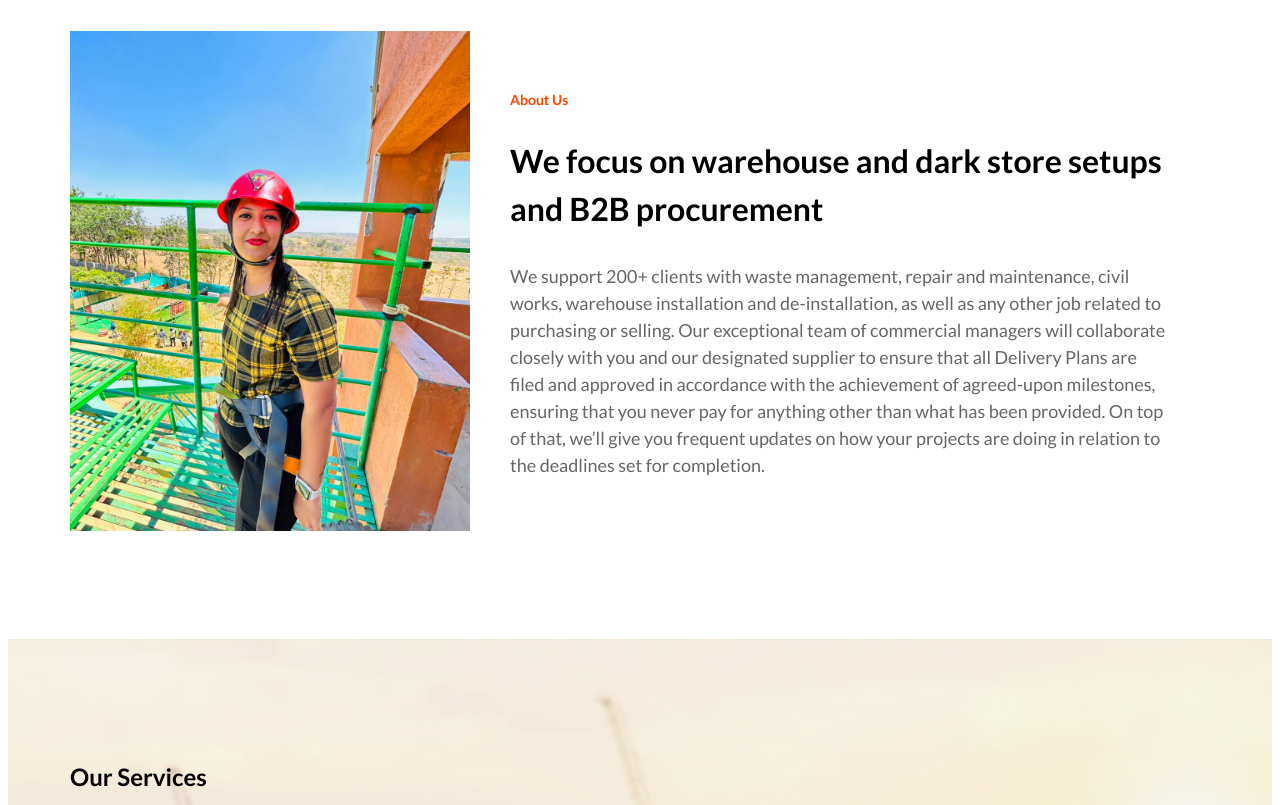
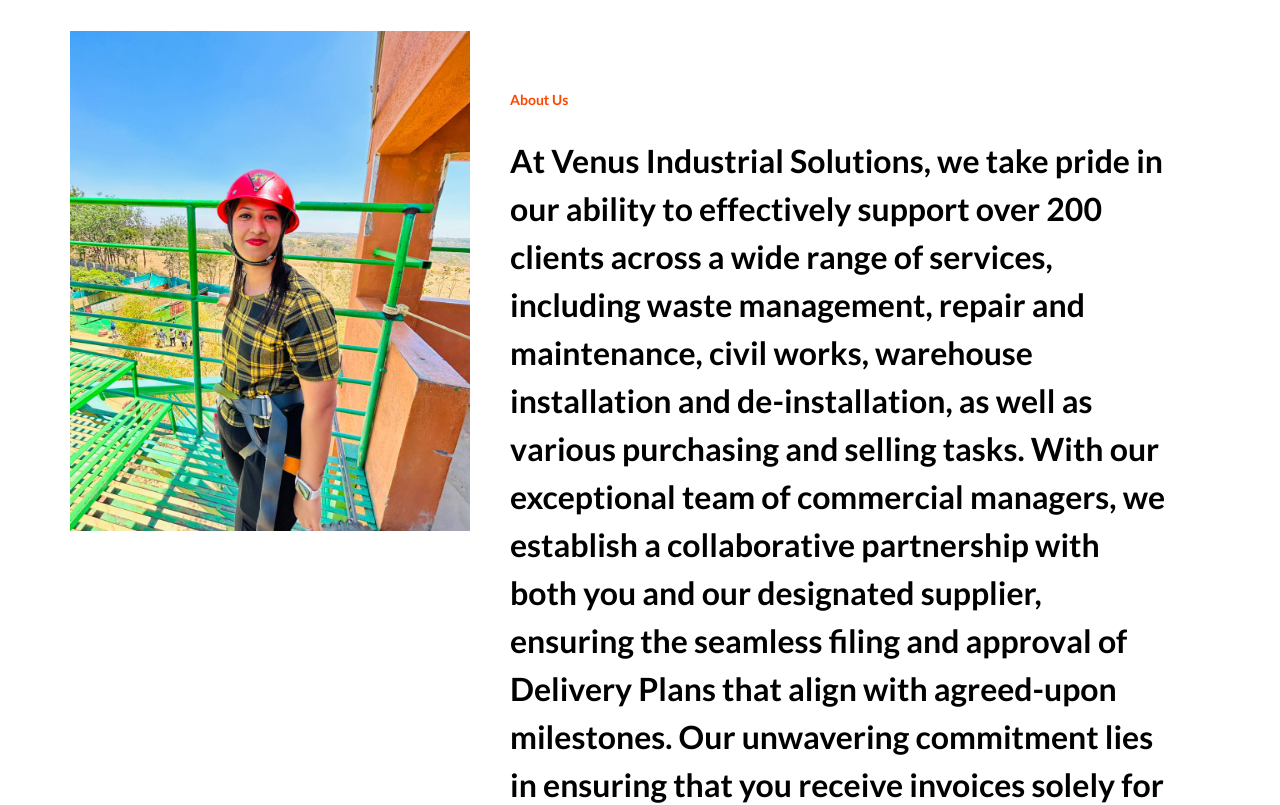
Before and after one commit to supriyakushavar/VenusSolutions, a plain HTML site: page index.html in a window 1280 px wide. Shown: the part 540-1345 px from the top of the page. Drawn offline with Linux system fonts and the light colour scheme.

Commit message:
Update index.html

```diff
--- a/index.html
+++ b/index.html
@@ -40,16 +40,7 @@
       </div>
       <div class="container">
         <h4>About Us</h4>
-        <h2>We focus on warehouse and dark store setups and B2B procurement</h2>
-        <p>We support 200+ clients with waste management, repair and maintenance, civil works, warehouse
-          installation and de-installation, as well as any other job related to purchasing or selling.
-          Our exceptional team of commercial managers will collaborate closely with you and our designated supplier to
-          ensure
-          that all Delivery Plans are filed and approved in accordance with the achievement of agreed-upon milestones,
-          ensuring that you
-          never pay for anything other than what has been provided. On top of that, we’ll give you frequent updates on
-          how your projects are
-          doing in relation to the deadlines set for completion.</p>
+        <h2>At Venus Industrial Solutions, we take pride in our ability to effectively support over 200 clients across a wide range of services, including waste management, repair and maintenance, civil works, warehouse installation and de-installation, as well as various purchasing and selling tasks. With our exceptional team of commercial managers, we establish a collaborative partnership with both you and our designated supplier, ensuring the seamless filing and approval of Delivery Plans that align with agreed-upon milestones. Our unwavering commitment lies in ensuring that you receive invoices solely for the products and services delivered. Moreover, we prioritize transparency by providing frequent updates on the progress of your projects, ensuring they remain on track to meet the specified completion deadlines. Choose Venus Industrial Solutions to elevate your company's operational efficiency and success.</p>
       </div>
     </section>
 
```
